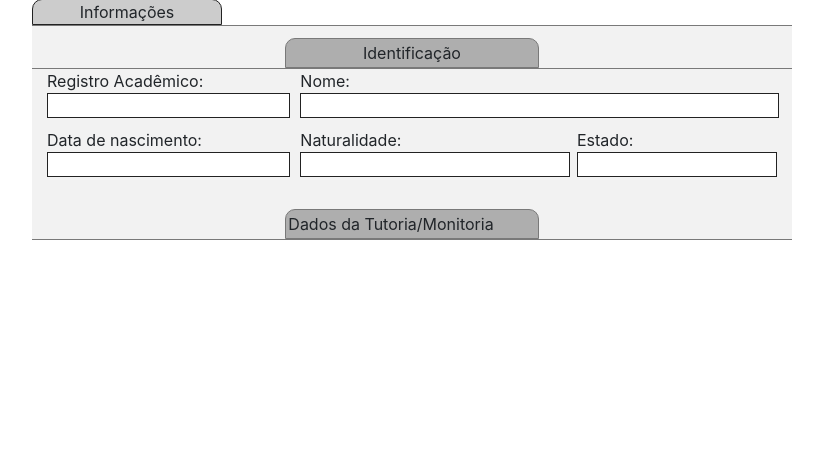
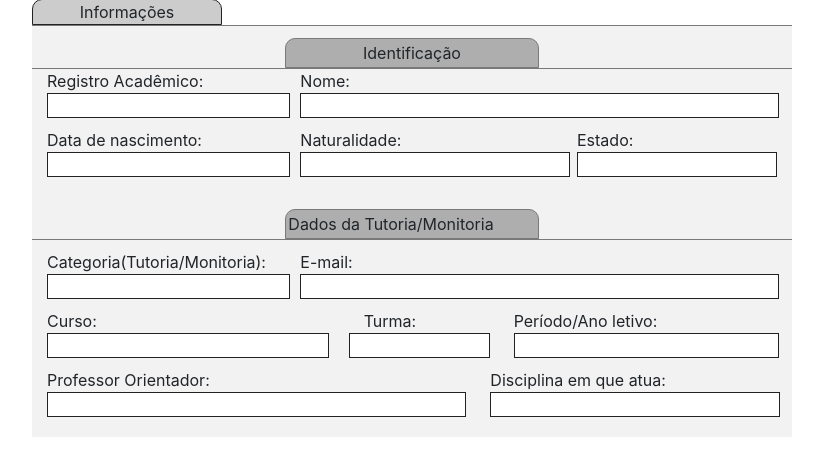
Before and after one commit to julioCoutinho/Monitora-IFMG, a PHP site: page / in a window 1280 px wide. Shown: the part 111-587 px from the top of the page, without its empty margins (228-1051 px from the left). Run offline with PHP 8.4, Linux system fonts and the light colour scheme.

Commit message:
update index 2

```diff
--- a/index.php
+++ b/index.php
@@ -83,7 +83,11 @@
                         <div class="row">
                             <div class="col-md-12">Nome:</div>
                         </div>
-                        <input type="text" disabled style="background-color:white;border:solid 1px #222222;width:479px;height:25px;">
+                        <div class="row">
+                            <div class="col-md-12">
+                                <input type="text" disabled style="background-color:white;border:solid 1px #222222;width:479px;height:25px;">
+                            </div>
+                        </div>
                     </div>
                 </div>
                 <div class="row" style="background:#F2F2F2;padding-bottom:20px;">
@@ -129,6 +133,94 @@
                     <div class="col-md-4" style="font-weigth:bold;background-color:#AEAEAE;border:solid 1px #797979;border-radius:10px 10px 0 0;padding:2px; margin-top:12px">Dados da Tutoria/Monitoria</div>
                     <div class="col-md-4"></div>
                 </div>
+                <div class="row" style="padding-top:10px;background:#F2F2F2;">
+                    <div class="col-md-4">
+                        <div class="row">
+                            <div class="col-md-12">
+                                Categoria(Tutoria/Monitoria):
+                            </div>
+                        </div>
+                        <div class="row" >
+                            <div class="col-md-12">
+                                <input type="text" disabled style="background-color:white;border:solid 1px #222222; width:243px; height:25px;">
+                            </div>
+                        </div>
+                    </div>
+                    <div class="col-md-8">
+                        <div class="row">
+                            <div class="col-md-12">
+                                E-mail:
+                            </div>
+                        </div>
+                        <div class="row">
+                            <div class="col-md-12">
+                                <input type="text" disabled style="background-color:white;border:solid 1px #222222;width:479px;height:25px;">
+                            </div>
+                        </div>
+                    </div>
+                </div>
+                <div class="row" style="padding-top:10px;background:#F2F2F2;">
+                    <div class="col-md-5">
+                        <div class="row">
+                            <div class="col-md-12">
+                                Curso:
+                            </div>
+                        </div>
+                        <div class="row">
+                            <div class="col-md-12">
+                                <input type="text" disabled style="background-color:white;border:solid 1px #222222;width:282px;height:25px;">
+                            </div>
+                        </div>
+                    </div>
+                    <div class="col-md-3">
+                        <div class="row">
+                            <div class="col-md-12">
+                                Turma:
+                            </div>
+                        </div>
+                        <div class="row">
+                            <input type="text" disabled style="background-color:white;border:solid 1px #222222;width:141px;height:25px;">
+                        </div>
+                    </div>
+                    <div class="col-md-4" style="margin-left:-40px;">
+                        <div class="row">
+                            <div class="col-md-12">
+                                Período/Ano letivo:
+                            </div>
+                        </div>
+                        <div class="row">
+                            <div class="col-md-12">
+                                <input type="text" disabled style="background-color:white;border:solid 1px #222222;width:265px;height:25px;">
+                            </div>
+                        </div>
+                    </div>
+                </div>
+                <div class="row" style="padding-top:10px;padding-bottom:20px;background:#F2F2F2;">
+                    <div class="col-md-7">
+                        <div class="row">
+                            <div class="col-md-12">
+                                Professor Orientador:
+                            </div>
+                        </div>
+                        <div class="row">
+                            <div class="col-md-12">
+                                <input type="text" disabled style="background-color:white;border:solid 1px #222222;width:419px;height:25px;">
+                            </div>
+                        </div>
+                    </div>
+                    <div class="col-md-5">
+                        <div class="row">
+                            <div class="col-md-12">
+                                Disciplina em que atua:
+                            </div>
+                        </div>
+                        <div class="row">
+                            <div class="col-md-12">
+                                <input type="text" disabled style="background-color:white;border:solid 1px #222222;width:290px;height:25px;">
+                            </div>
+                        </div>
+                    </div>
+                </div>
                 <!-- Fim Dados da tutorio/monitoria -->
             </div>
             <div class="col-md-2"></div>
```
